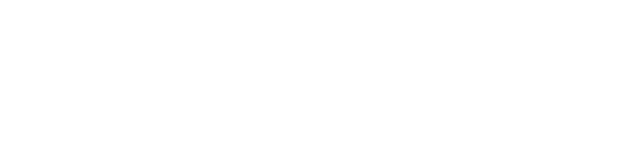
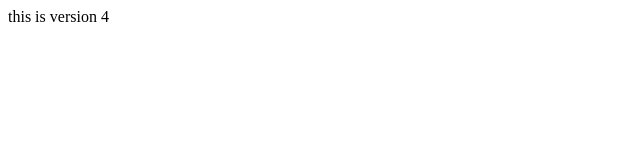
Before and after one commit to anshkapoor5100/myrepo, a plain HTML site: page index.html in a window 1280 px wide. Shown: the whole page, without its empty margins (0-640 px from the left). Drawn offline with Linux system fonts and the light colour scheme.

```diff
--- a/index.html
+++ b/index.html
@@ -6,6 +6,6 @@
     <title>Document</title>
 </head>
 <body>
-
+    this is version 4
 </body>
 </html>
```
